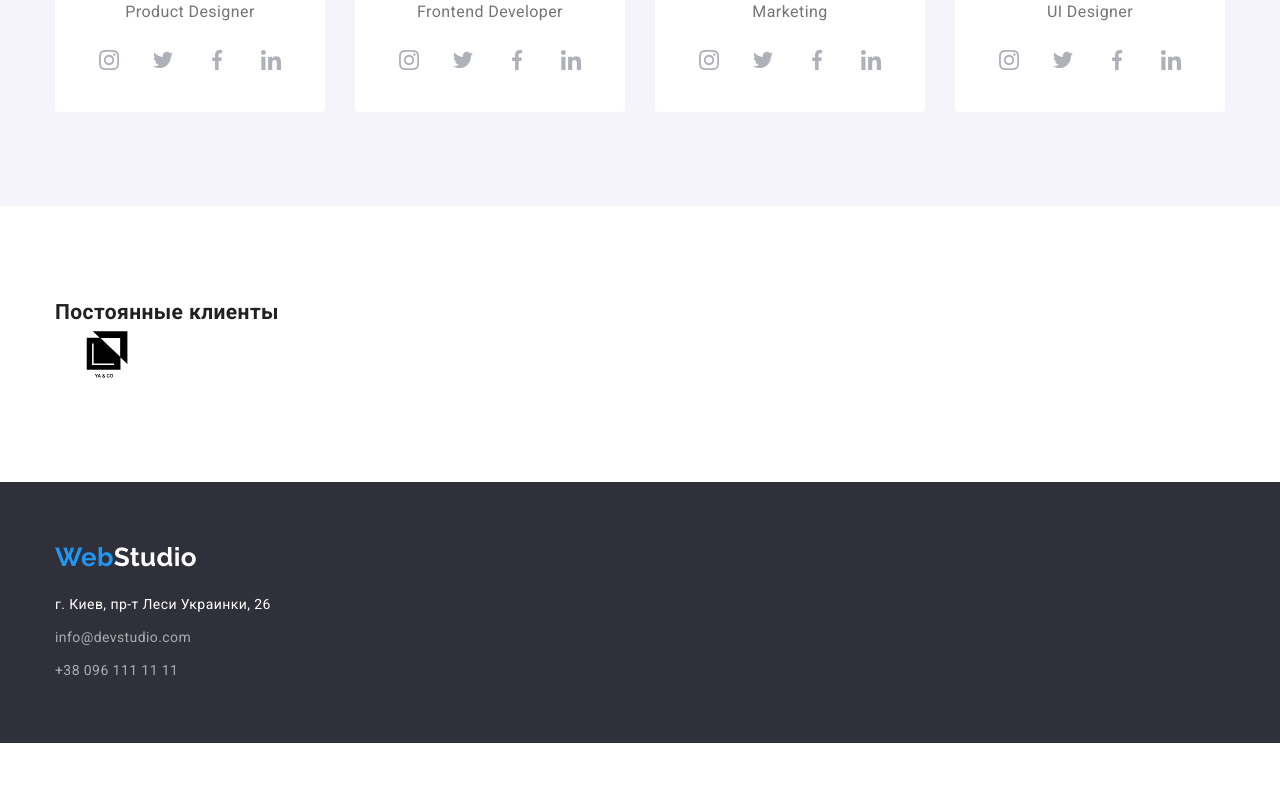
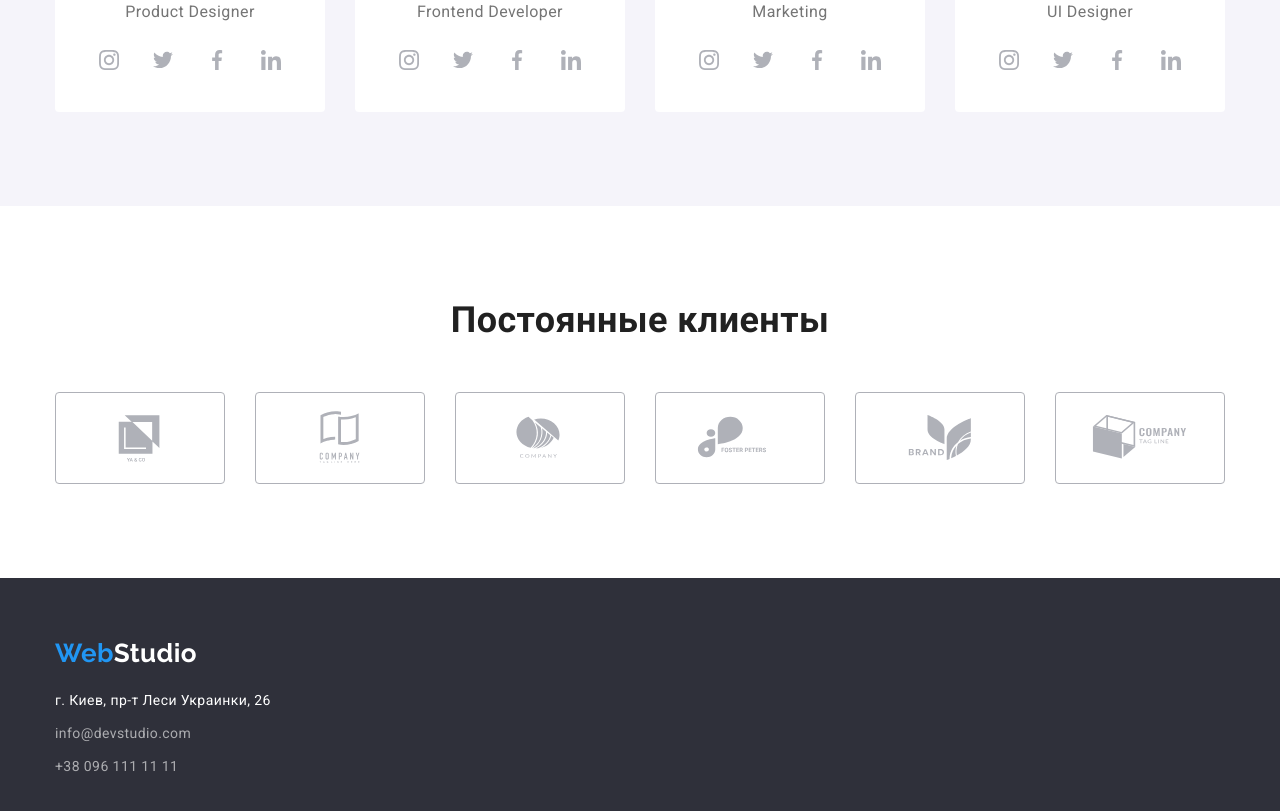
Before and after one commit to LenaLeri/goit-markup-hw-04, a plain HTML site: page index.html in a window 1280 px wide. Shown: the part 1944-2755 px from the top of the page. Before the commit the page ends 2687 px from the top, so only its background shows below. Drawn offline with nearby package versions, Linux system fonts and the light colour scheme.

Commit message:
додала ckients svg

```diff
--- a/css/styles.css
+++ b/css/styles.css
@@ -366,7 +366,7 @@ img {
 
 /* --------------CLIENTS------------- */
 
-/* .clients-title {
+.clients-title {
   margin-bottom: 50px;
 
   font-weight: 700;
@@ -374,18 +374,40 @@ img {
   line-height: 1.16;
   text-align: center;
 }
-.list-clients {
+
+.clients-list {
   display: flex;
+  justify-content: center;
 }
-.list-clients .item {
+
+.clients-list .clients-item {
   width: 170px;
   height: 92px;
-  border: 1px solid #afb1b8;
+  /* border: 1px solid var(--color-icons);
+  border-radius: 4px; */
+  margin-right: 30px;
+}
+.clients-item:last-child {
+  margin-right: 0px;
+}
+.clients-link {
+  width: 100%;
+  height: 100%;
+  display: flex;
+  align-items: center;
+  justify-content: center;
+
+  border: 1px solid var(--color-icons);
   border-radius: 4px;
+  color: var(--color-icons);
 }
-.list-clients .item:not(:last-child) {
-  margin-right: 30px;
-} */
+.clients-icon {
+  fill: currentColor;
+}
+.clients-link:hover {
+  color: var(--accent-color);
+  border: 1px solid var(--accent-color);
+}
 
 /* --------------FOOTER------------- */
 .footer {
--- a/index.html
+++ b/index.html
@@ -266,7 +266,7 @@
       <section class="section clients">
         <div class="container">
           <h2 class="clients-title">Постоянные клиенты</h2>
-          <ul class="list list-clients">
+          <ul class="list clients-list">
             <li class="clients-item item">
               <a href="" class="clients-link link">
                 <svg class="clients-icon" width="106" height="60">
@@ -274,11 +274,41 @@
                 </svg>
               </a>
             </li>
-            <li class="clients-item item"><a href="" class="clients-link"></a></li>
-            <li class="clients-item item"><a href="" class="clients-link"></a></li>
-            <li class="clients-item item"><a href="" class="clients-link"></a></li>
-            <li class="clients-item item"><a href="" class="clients-link"></a></li>
-            <li class="clients-item item"><a href="" class="clients-link"></a></li>
+            <li class="clients-item item">
+              <a href="" class="clients-link">
+                <svg class="clients-icon" width="106" height="60">
+                  <use href="./images/symbol-defs.svg#icon-Logo2"></use>
+                </svg>
+              </a>
+            </li>
+            <li class="clients-item item">
+              <a href="" class="clients-link">
+                <svg class="clients-icon" width="106" height="60">
+                  <use href="./images/symbol-defs.svg#icon-Logo3"></use>
+                </svg>
+              </a>
+            </li>
+            <li class="clients-item item">
+              <a href="" class="clients-link">
+                <svg class="clients-icon" width="106" height="60">
+                  <use href="./images/symbol-defs.svg#icon-Logo4"></use>
+                </svg>
+              </a>
+            </li>
+            <li class="clients-item item">
+              <a href="" class="clients-link">
+                <svg class="clients-icon" width="106" height="60">
+                  <use href="./images/symbol-defs.svg#icon-Logo5"></use>
+                </svg>
+              </a>
+            </li>
+            <li class="clients-item item">
+              <a href="" class="clients-link">
+                <svg class="clients-icon" width="106" height="60">
+                  <use href="./images/symbol-defs.svg#icon-Logo6"></use>
+                </svg>
+              </a>
+            </li>
           </ul>
         </div>
       </section>
```
Also changed, not shown: images/Logo1.svg (deleted), images/Logo2.svg (deleted), images/Logo3.svg (deleted), images/Logo4.svg (deleted), images/Logo5.svg (deleted), images/Logo6.svg (deleted).
